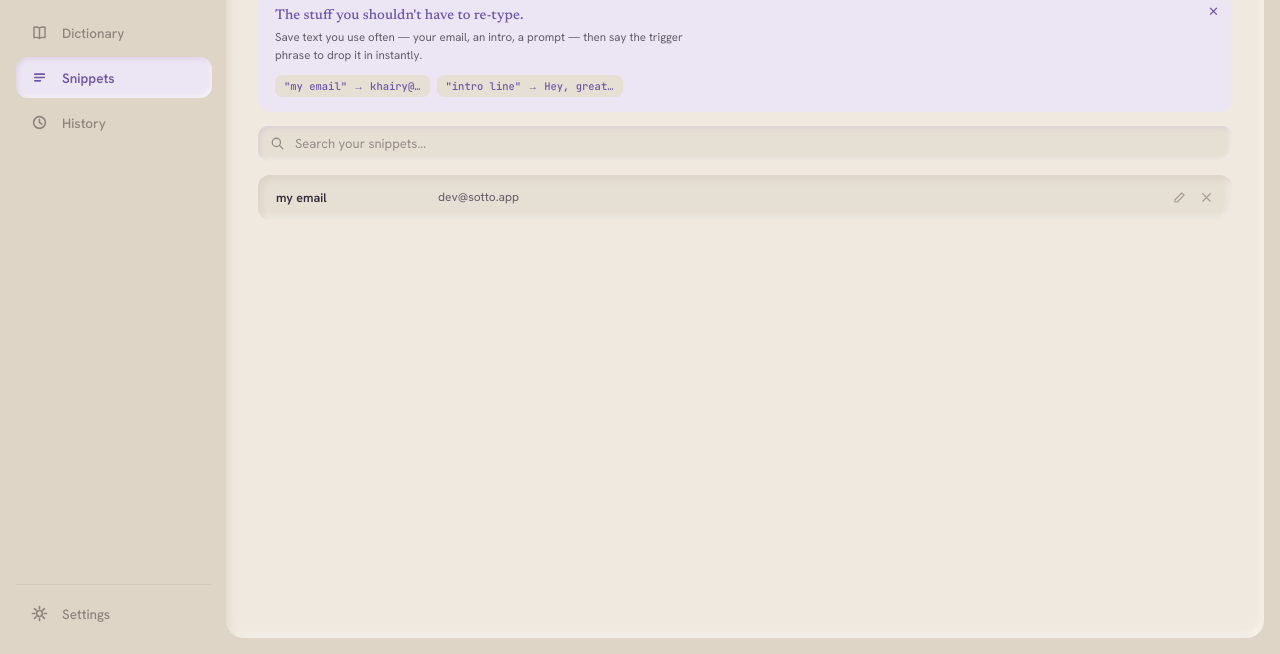
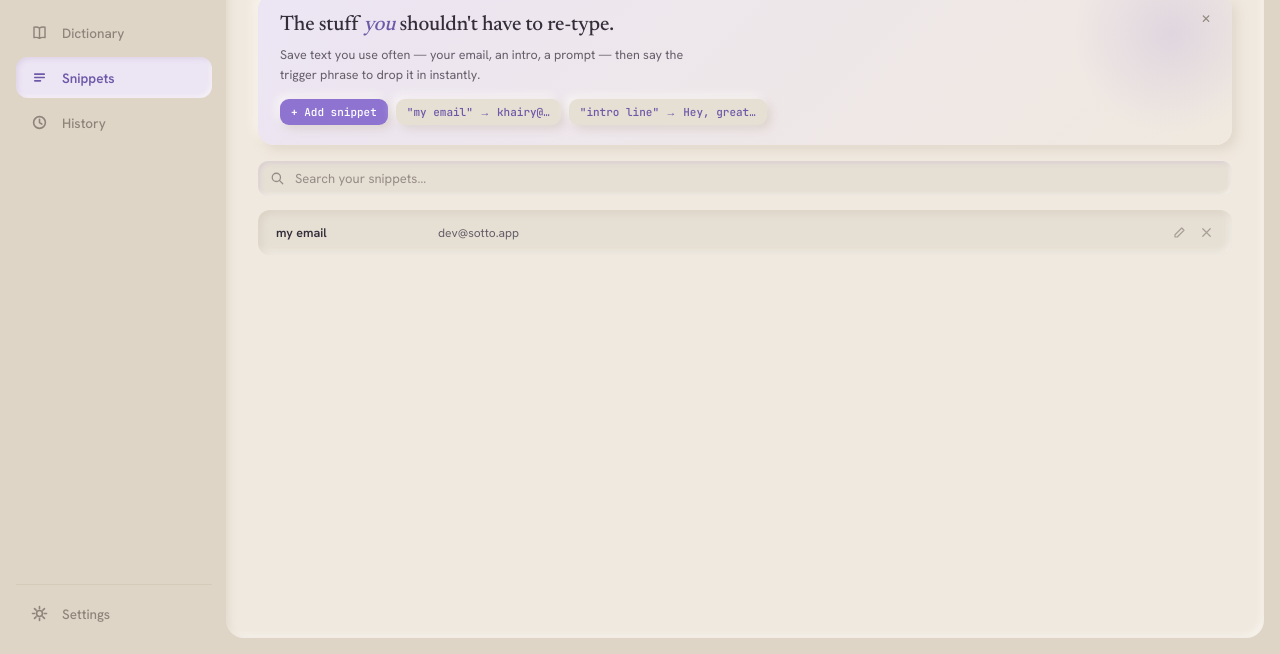
Before and after one commit to khairyKY/sotto, a website: page ui/index.html in a window 1280 px wide. Both pictures are taken after a click on the link "Snippets". Shown: the part 146-800 px from the top of the page. Drawn offline with Linux system fonts and the light colour scheme.

Commit message:
v0.3.3: Arabic-aware AI polish (#1) + Marshmallow intro banners
**#1 — AI polish now handles Arabic and code-switching.** The system prompt was
English-only ("remove fillers um, uh, like") and said nothing about language, so
on Egyptian dictation Qwen could translate or strip the English words. Now it's
language-neutral: keep the speaker's exact words and language, never translate,
preserve the Arabic+English mix, and punctuate for the right script. Also raised
the generation cap from words*3 to words*4 — Arabic tokenizes to 2-3x more
subword tokens per word, so the tighter cap truncated code-switched output
mid-sentence (a ceiling, not a target, so it's free for English).

Fixes the punctuation + عمية→عامية class of errors from real Egyptian testing.
Needs Polish mode = AI in Settings. ASR mis-hears (موديل→مدن) still need a
better model or a dictionary entry — polish can't reliably recover those.

**Banners.** The Dictionary/Snippets intro cards existed but were flat. Rebuilt
in Marshmallow to match what Khairy liked about Wispr Flow's — but with our own
neumorphic depth, not Flow's photo backdrops: raised lilac-gradient surface, a
soft off-canvas accent glow (our answer to Flow's blur), a serif headline with
an italic emphasis word ("spells the way *you* do"), and chips that lift on
hover. The first chip is now a filled-accent "+ Add" action wired to the
existing add flow (guarded so a missing element can't kill boot()).

34 tests pass, check-hidden passes, JS parses. Could not self-verify the visual
render (browser pane + screen-capture both unreliable in this environment) —
Khairy judges the look live.

Co-Authored-By: Claude Opus 4.8 <noreply@anthropic.com>

```diff
--- a/Cargo.toml
+++ b/Cargo.toml
@@ -1,6 +1,6 @@
 [package]
 name = "sotto"
-version = "0.3.1"
+version = "0.3.3"
 edition = "2024"
 
 [build-dependencies]
--- a/tauri.conf.json
+++ b/tauri.conf.json
@@ -1,7 +1,7 @@
 {
   "$schema": "https://schema.tauri.app/config/2",
   "productName": "Sotto",
-  "version": "0.3.1",
+  "version": "0.3.3",
   "identifier": "app.sotto.desktop",
   "build": {
     "frontendDist": "ui"
--- a/ui/index.css
+++ b/ui/index.css
@@ -686,52 +686,100 @@ input[type="range"]::-webkit-slider-thumb {
   color: var(--mm-accent);
 }
 
-/* ── warning / intro cards ─────────────────────────── */
+/* ── intro banners (Dictionary / Snippets) ──────────────
+   Flow's promo banners re-imagined in Marshmallow: a raised lilac surface with
+   a serif headline, a soft accent glow, and chips that lift on hover. No photo
+   backdrops — the depth is our own neumorphic shadow, so it stays calm. */
 .dict-warn-card {
   position: relative;
-  background: var(--mm-tint);
-  border-radius: 13px;
-  padding: 15px 17px;
-  margin-bottom: 14px;
+  overflow: hidden;
+  background: linear-gradient(135deg, var(--mm-tint), var(--mm-surface));
+  border-radius: 16px;
+  padding: 20px 22px;
+  margin-bottom: 16px;
+  box-shadow: var(--mm-raised);
+}
+/* Soft off-canvas accent glow, top-right — Marshmallow's answer to Flow's
+   blurred photo. Very low alpha so it reads as light, not decoration. */
+.dict-warn-card::before {
+  content: "";
+  position: absolute;
+  top: -60px;
+  right: -40px;
+  width: 200px;
+  height: 200px;
+  border-radius: 50%;
+  background: radial-gradient(circle, var(--mm-accent) 0%, transparent 70%);
+  opacity: 0.16;
+  pointer-events: none;
 }
 .dict-warn-close {
   position: absolute;
-  top: 11px;
-  right: 13px;
-  color: var(--mm-accent-ink);
+  top: 14px;
+  right: 15px;
+  width: 22px;
+  height: 22px;
+  display: flex;
+  align-items: center;
+  justify-content: center;
+  border-radius: 50%;
+  color: var(--mm-muted);
   font-family: 'Hanken Grotesk', sans-serif;
-  font-size: 13px;
+  font-size: 12px;
   font-weight: 500;
   cursor: pointer;
   background: none;
   border: none;
   padding: 0;
   line-height: 1;
+  transition: background 0.14s, color 0.14s;
 }
+.dict-warn-close:hover { background: rgba(127,127,127,0.12); color: var(--mm-ink); }
 .dict-warn-title {
-  font: 500 14px Newsreader;
-  color: var(--mm-accent-ink);
-  margin-bottom: 5px;
+  position: relative;
+  font: 500 21px/1.15 Newsreader;
+  color: var(--mm-ink);
+  margin-bottom: 7px;
+  letter-spacing: -0.01em;
 }
+/* The italic emphasis word, the way Flow stresses "you". */
+.dict-warn-title em { font-style: italic; color: var(--mm-accent-ink); }
 .dict-warn-desc {
-  font: 400 11.5px/1.55 'Hanken Grotesk';
+  position: relative;
+  font: 400 12.5px/1.6 'Hanken Grotesk';
   color: var(--mm-text-secondary);
-  margin-bottom: 11px;
-  max-width: 420px;
+  margin-bottom: 14px;
+  max-width: 440px;
 }
 .dict-warn-tags {
+  position: relative;
   display: flex;
-  gap: 7px;
+  gap: 8px;
   flex-wrap: wrap;
 }
 .dict-warn-tag {
-  font: 500 10.5px 'JetBrains Mono';
+  font: 500 11px 'JetBrains Mono';
   background: var(--mm-base);
   color: var(--mm-accent-ink);
-  padding: 4px 9px;
-  border-radius: 7px;
+  padding: 6px 11px;
+  border-radius: 9px;
   white-space: nowrap;
+  box-shadow: var(--mm-raised-sm);
+  transition: transform 0.14s ease, box-shadow 0.14s ease, color 0.14s;
 }
+.dict-warn-tag:hover {
+  transform: translateY(-2px);
+  box-shadow: 5px 6px 12px rgba(196, 183, 165, 0.42), -4px -4px 10px rgba(255, 254, 250, 0.62);
+}
+/* The first chip is the call to action — filled accent, presses in on click. */
+.dict-warn-tag.action {
+  background: var(--mm-accent);
+  color: #fff;
+  cursor: pointer;
+}
+:root[data-theme="dark"] .dict-warn-tag.action { color: var(--mm-window); }
+.dict-warn-tag.action:hover { filter: brightness(1.06); }
+.dict-warn-tag.action:active { transform: translateY(0); box-shadow: var(--mm-inset-sm); }
 
 /* ── dictionary & snippets lists ───────────────────── */
 .dict-entries-container, .history-entries-container {
--- a/ui/index.html
+++ b/ui/index.html
@@ -183,9 +183,10 @@
 
           <div class="dict-warn-card" id="dict-warn-card">
             <div class="dict-warn-close" id="dict-warn-close">&#10005;</div>
-            <div class="dict-warn-title">Sotto spells the way you do.</div>
+            <div class="dict-warn-title">Sotto spells the way <em>you</em> do.</div>
             <div class="dict-warn-desc">Teach it names, jargon, and terms it keeps getting wrong &mdash; say the word, get your spelling. Everything stays on this device.</div>
             <div class="dict-warn-tags">
+              <span class="dict-warn-tag action" id="dict-warn-add">+ Add word</span>
               <span class="dict-warn-tag">"gee pee tee" &rarr; GPT</span>
               <span class="dict-warn-tag">"khairy" &rarr; Khairy</span>
               <span class="dict-warn-tag">"arrow" &rarr; &rarr;</span>
@@ -211,9 +212,10 @@
 
           <div class="dict-warn-card" id="snip-warn-card">
             <div class="dict-warn-close" id="snip-warn-close">&#10005;</div>
-            <div class="dict-warn-title">The stuff you shouldn't have to re-type.</div>
+            <div class="dict-warn-title">The stuff <em>you</em> shouldn't have to re-type.</div>
             <div class="dict-warn-desc">Save text you use often &mdash; your email, an intro, a prompt &mdash; then say the trigger phrase to drop it in instantly.</div>
             <div class="dict-warn-tags">
+              <span class="dict-warn-tag action" id="snip-warn-add">+ Add snippet</span>
               <span class="dict-warn-tag">"my email" &rarr; khairy@&hellip;</span>
               <span class="dict-warn-tag">"intro line" &rarr; Hey, great&hellip;</span>
             </div>
--- a/ui/index.js
+++ b/ui/index.js
@@ -443,6 +443,8 @@ $("dict-add").onclick = () => {
   dictEntries.push(newEntry);
   renderDictPage(dictEntries);
 };
+// The banner's "+ Add word" chip is a second trigger for the same flow.
+if ($("dict-warn-add")) $("dict-warn-add").onclick = () => $("dict-add").click();
 
 // ── snippets ──
 let snipEntries = [];
@@ -540,6 +542,7 @@ $("snip-add").onclick = () => {
   snipEntries.push(newEntry);
   renderSnipPage(snipEntries);
 };
+if ($("snip-warn-add")) $("snip-warn-add").onclick = () => $("snip-add").click();
 
 // ── tone ──
 // Presets map to instruction strings; the backend just stores whatever
```
Also changed, not shown: 2 other files.
